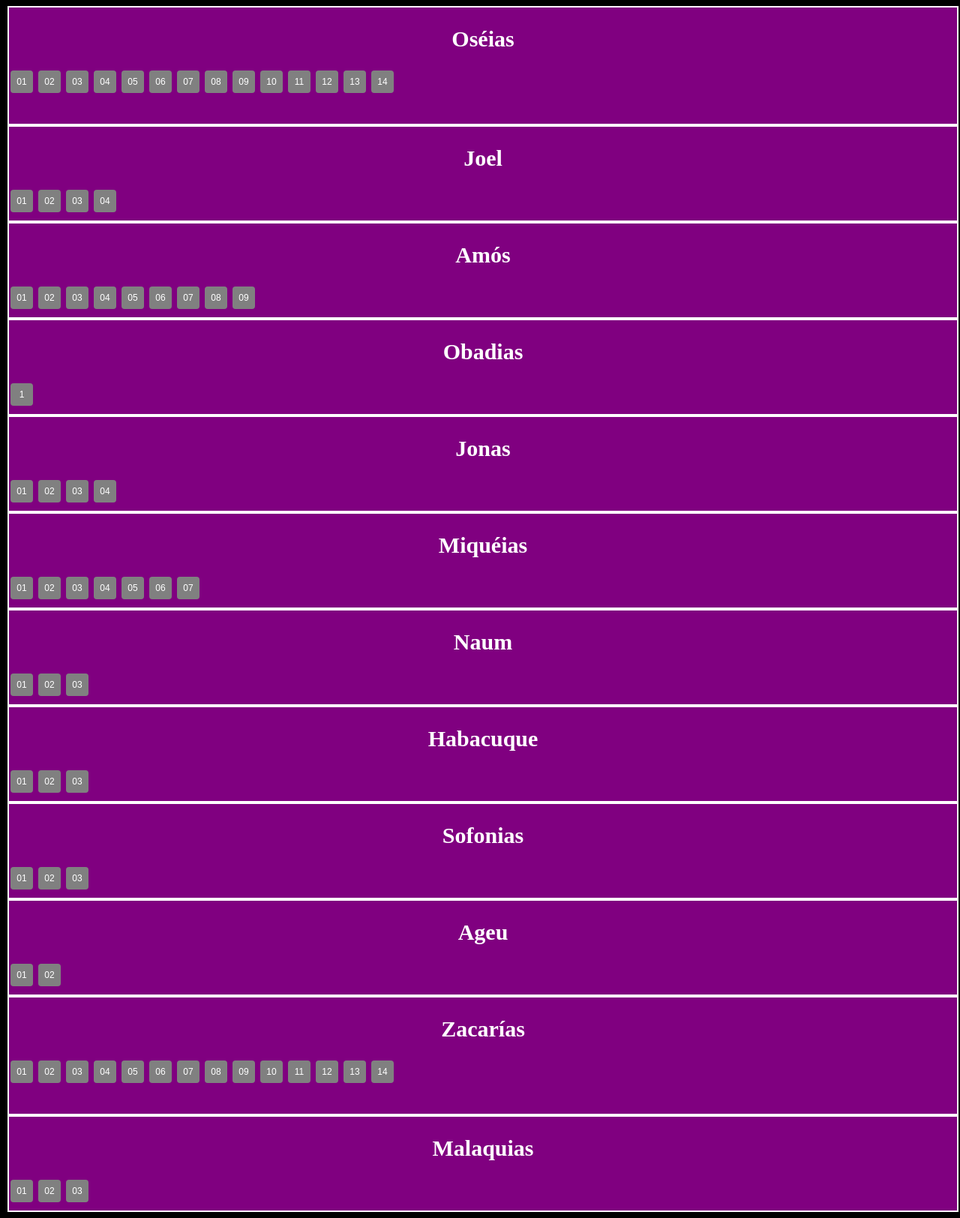
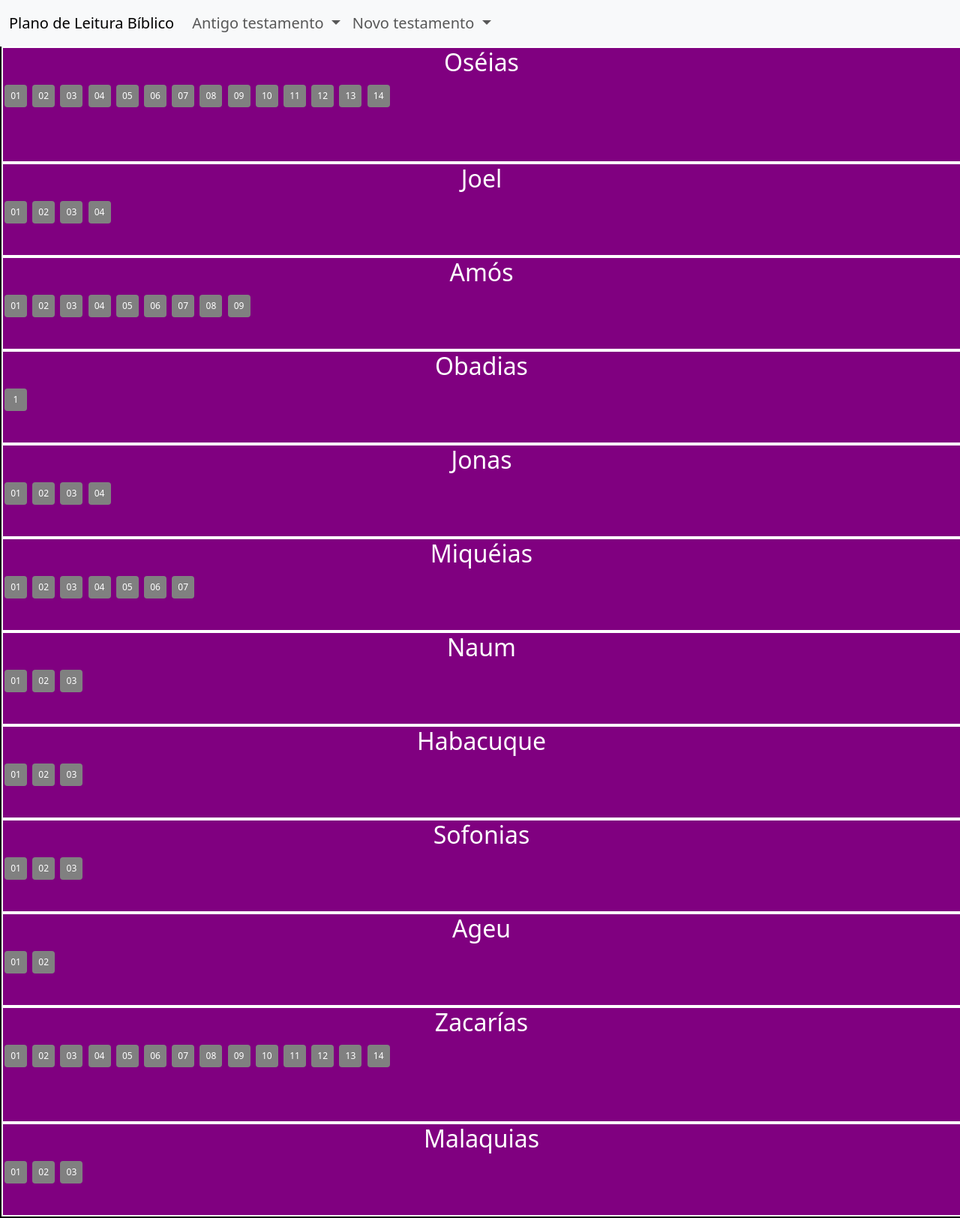
Before and after one commit to Aluizia/myleiturabib, a plain HTML site: page profetasmn.html in a window 1280 px wide. Shown: the whole page at 75% size. Drawn offline with nearby package versions, Linux system fonts and the light colour scheme.

Commit message:
Atualizar o profetasmn.html

```diff
--- a/profetasmn.html
+++ b/profetasmn.html
@@ -5,129 +5,164 @@
 <head>
   <meta charset="UTF-8">
   <meta name="viewport" content="width=device-width, initial-scale=1">
-  <title></title>
+   <link href="https://cdn.jsdelivr.net/npm/bootstrap@5.3.8/dist/css/bootstrap.min.css" rel="stylesheet" integrity="sha384-sRIl4kxILFvY47J16cr9ZwB07vP4J8+LH7qKQnuqkuIAvNWLzeN8tE5YBujZqJLB" crossorigin="anonymous">
+  <title>Profetas menores</title>
   <link rel="stylesheet" href="style.css">
 
 </head>
 
 <body>
+    <nav class="navbar navbar-expand-lg bg-body-tertiary">
+    <div class="container-fluid">
+      <a class="navbar-brand" href="#">Plano de Leitura Bíblico</a>
+      <button class="navbar-toggler" type="button" data-bs-toggle="collapse" data-bs-target="#navbarSupportedContent" aria-controls="navbarSupportedContent" aria-expanded="false" aria-label="Toggle navigation">
+        <span class="navbar-toggler-icon"></span>
+      </button>
+      <div class="collapse navbar-collapse" id="navbarSupportedContent">
+        <ul class="navbar-nav me-auto mb-2 mb-lg-0">
+          <li class="nav-item dropdown">
+            <a class="nav-link dropdown-toggle" href="#" role="button" data-bs-toggle="dropdown" aria-expanded="false">
+              Antigo testamento
+            </a>
+            <ul class="dropdown-menu">
+              <li><a class="dropdown-item" href="index.html">Home</a></li>
+              <li><a class="dropdown-item" href="pentateuco.html">Pentateuco</a></li>
+
+              <li><a class="dropdown-item" href="history.html">Históricos</a></li>
+              <li><a class="dropdown-item" href="poetic.html">Poéticos</a></li>
+                  <li><a class="dropdown-item" href="profetasm.html">Profetas maiores</a></li>
+            </ul>
+          </li>
+         <li class="nav-item dropdown">
+            <a class="nav-link dropdown-toggle" href="#" role="button" data-bs-toggle="dropdown" aria-expanded="false">
+              Novo testamento
+            </a>
+            <ul class="dropdown-menu">
+              <li><a class="dropdown-item" href="evangelhos.html">Evangelhos</a></li>
+              <li><a class="dropdown-item" href="cartas.html">Cartas</a></li>
+            </ul>
+          </li>
+        </ul>
+      </div>
+    </div>
+  </nav>
     <!-- Oséias -->
     <div class="livp">
         <h2>Oséias</h2>
-        <button class="botao" data-cor="green">01</button>
-        <button class="botao" data-cor="green">02</button>
-        <button class="botao" data-cor="green">03</button>
-        <button class="botao" data-cor="green">04</button>
-        <button class="botao" data-cor="green">05</button>
-        <button class="botao" data-cor="green">06</button>
-        <button class="botao" data-cor="green">07</button>
-        <button class="botao" data-cor="green">08</button>
-        <button class="botao" data-cor="green">09</button>
-        <button class="botao" data-cor="green">10</button>
-        <button class="botao" data-cor="green">11</button>
-        <button class="botao" data-cor="green">12</button>
-        <button class="botao" data-cor="green">13</button>
-        <button class="botao" data-cor="green">14</button>
+        <button class="pmn" data-cor="green">01</button>
+        <button class="pmn" data-cor="green">02</button>
+        <button class="pmn" data-cor="green">03</button>
+        <button class="pmn" data-cor="green">04</button>
+        <button class="pmn" data-cor="green">05</button>
+        <button class="pmn" data-cor="green">06</button>
+        <button class="pmn" data-cor="green">07</button>
+        <button class="pmn" data-cor="green">08</button>
+        <button class="pmn" data-cor="green">09</button>
+        <button class="pmn" data-cor="green">10</button>
+        <button class="pmn" data-cor="green">11</button>
+        <button class="pmn" data-cor="green">12</button>
+        <button class="pmn" data-cor="green">13</button>
+        <button class="pmn" data-cor="green">14</button>
       </div>
     <!-- Joel -->
     <div class="livpp">
         <h2>Joel</h2>
-        <button class="botao" data-cor="green">01</button>
-        <button class="botao" data-cor="green">02</button>
-        <button class="botao" data-cor="green">03</button>
-        <button class="botao" data-cor="green">04</button>
+        <button class="pmn" data-cor="green">01</button>
+        <button class="pmn" data-cor="green">02</button>
+        <button class="pmn" data-cor="green">03</button>
+        <button class="pmn" data-cor="green">04</button>
       </div>
     <!-- Amós -->
     <div class="livpp">
          <h2>Amós</h2>
-    <button class="botao" data-cor="green">01</button>
-    <button class="botao" data-cor="green">02</button>
-    <button class="botao" data-cor="green">03</button>
-    <button class="botao" data-cor="green">04</button>
-    <button class="botao" data-cor="green">05</button>
-    <button class="botao" data-cor="green">06</button>
-    <button class="botao" data-cor="green">07</button>
-    <button class="botao" data-cor="green">08</button>
-    <button class="botao" data-cor="green">09</button>
+    <button class="pmn" data-cor="green">01</button>
+    <button class="pmn" data-cor="green">02</button>
+    <button class="pmn" data-cor="green">03</button>
+    <button class="pmn" data-cor="green">04</button>
+    <button class="pmn" data-cor="green">05</button>
+    <button class="pmn" data-cor="green">06</button>
+    <button class="pmn" data-cor="green">07</button>
+    <button class="pmn" data-cor="green">08</button>
+    <button class="pmn" data-cor="green">09</button>
       </div>
     <!-- Obadias -->
     <div class="livpp">
       <h2>Obadias</h2>
-      <button class="botao" data-cor="green">1</button>
+      <button class="pmn" data-cor="green">1</button>
     </div>
     <!-- Jonas -->
     <div class="livpp">
         <h2>Jonas</h2>
-        <button class="botao" data-cor="green">01</button>
-        <button class="botao" data-cor="green">02</button>
-        <button class="botao" data-cor="green">03</button>
-        <button class="botao" data-cor="green">04</button>
+        <button class="pmn" data-cor="green">01</button>
+        <button class="pmn" data-cor="green">02</button>
+        <button class="pmn" data-cor="green">03</button>
+        <button class="pmn" data-cor="green">04</button>
       </div>
     <!-- Miquéias-->
     <div class="livpp">
          <h2>Miquéias</h2>
-    <button class="botao" data-cor="green">01</button>
-    <button class="botao" data-cor="green">02</button>
-    <button class="botao" data-cor="green">03</button>
-    <button class="botao" data-cor="green">04</button>
-    <button class="botao" data-cor="green">05</button>
-    <button class="botao" data-cor="green">06</button>
-    <button class="botao" data-cor="green">07</button>
+    <button class="pmn" data-cor="green">01</button>
+    <button class="pmn" data-cor="green">02</button>
+    <button class="pmn" data-cor="green">03</button>
+    <button class="pmn" data-cor="green">04</button>
+    <button class="pmn" data-cor="green">05</button>
+    <button class="pmn" data-cor="green">06</button>
+    <button class="pmn" data-cor="green">07</button>
       </div>
     <!-- Naum -->
     <div class="livpp">
         <h2>Naum</h2>
-        <button class="botao" data-cor="green">01</button>
-        <button class="botao" data-cor="green">02</button>
-        <button class="botao" data-cor="green">03</button>
+        <button class="pmn" data-cor="green">01</button>
+        <button class="pmn" data-cor="green">02</button>
+        <button class="pmn" data-cor="green">03</button>
     </div>
     <!-- Habacuque -->
     <div class="livpp">
         <h2>Habacuque</h2>
-        <button class="botao" data-cor="green">01</button>
-        <button class="botao" data-cor="green">02</button>
-        <button class="botao" data-cor="green">03</button>
+        <button class="pmn" data-cor="green">01</button>
+        <button class="pmn" data-cor="green">02</button>
+        <button class="pmn" data-cor="green">03</button>
     </div>
     <!-- Sofonias -->
     <div class="livpp">
         <h2>Sofonias</h2>
-        <button class="botao" data-cor="green">01</button>
-        <button class="botao" data-cor="green">02</button>
-        <button class="botao" data-cor="green">03</button>
+        <button class="pmn" data-cor="green">01</button>
+        <button class="pmn" data-cor="green">02</button>
+        <button class="pmn" data-cor="green">03</button>
     </div>
     <!-- Ageu -->
     <div class="livpp">
         <h2>Ageu</h2>
-        <button class="botao" data-cor="green">01</button>
-        <button class="botao" data-cor="green">02</button>
+        <button class="pmn" data-cor="green">01</button>
+        <button class="pmn" data-cor="green">02</button>
     </div>
     <!-- Zacarias -->
     <div class="livp">
         <h2>Zacarías</h2>
-        <button class="botao" data-cor="green">01</button>
-        <button class="botao" data-cor="green">02</button>
-        <button class="botao" data-cor="green">03</button>
-        <button class="botao" data-cor="green">04</button>
-        <button class="botao" data-cor="green">05</button>
-        <button class="botao" data-cor="green">06</button>
-        <button class="botao" data-cor="green">07</button>
-        <button class="botao" data-cor="green">08</button>
-        <button class="botao" data-cor="green">09</button>
-        <button class="botao" data-cor="green">10</button>
-        <button class="botao" data-cor="green">11</button>
-        <button class="botao" data-cor="green">12</button>
-        <button class="botao" data-cor="green">13</button>
-        <button class="botao" data-cor="green">14</button>
+        <button class="pmn" data-cor="green">01</button>
+        <button class="pmn" data-cor="green">02</button>
+        <button class="pmn" data-cor="green">03</button>
+        <button class="pmn" data-cor="green">04</button>
+        <button class="pmn" data-cor="green">05</button>
+        <button class="pmn" data-cor="green">06</button>
+        <button class="pmn" data-cor="green">07</button>
+        <button class="pmn" data-cor="green">08</button>
+        <button class="pmn" data-cor="green">09</button>
+        <button class="pmn" data-cor="green">10</button>
+        <button class="pmn" data-cor="green">11</button>
+        <button class="pmn" data-cor="green">12</button>
+        <button class="pmn" data-cor="green">13</button>
+        <button class="pmn" data-cor="green">14</button>
       </div>
     <!-- Malaquias -->
     <div class="livpp">
         <h2>Malaquias</h2>
-        <button class="botao" data-cor="green">01</button>
-        <button class="botao" data-cor="green">02</button>
-        <button class="botao" data-cor="green">03</button>
+        <button class="pmn" data-cor="green">01</button>
+        <button class="pmn" data-cor="green">02</button>
+        <button class="pmn" data-cor="green">03</button>
     </div>
-
-  <script src="main.js"></script>
+   <script src="https://cdn.jsdelivr.net/npm/bootstrap@5.3.8/dist/js/bootstrap.bundle.min.js" integrity="sha384-FKyoEForCGlyvwx9Hj09JcYn3nv7wiPVlz7YYwJrWVcXK/BmnVDxM+D2scQbITxI" crossorigin="anonymous"></script>
+  <script src="pmn.js"></script>
 
 </body>
 
```
